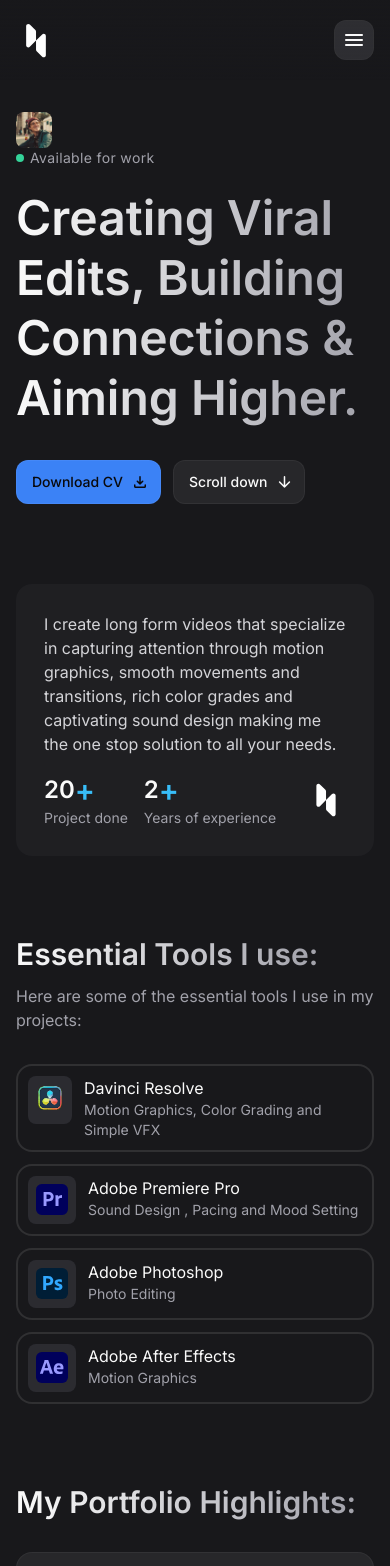
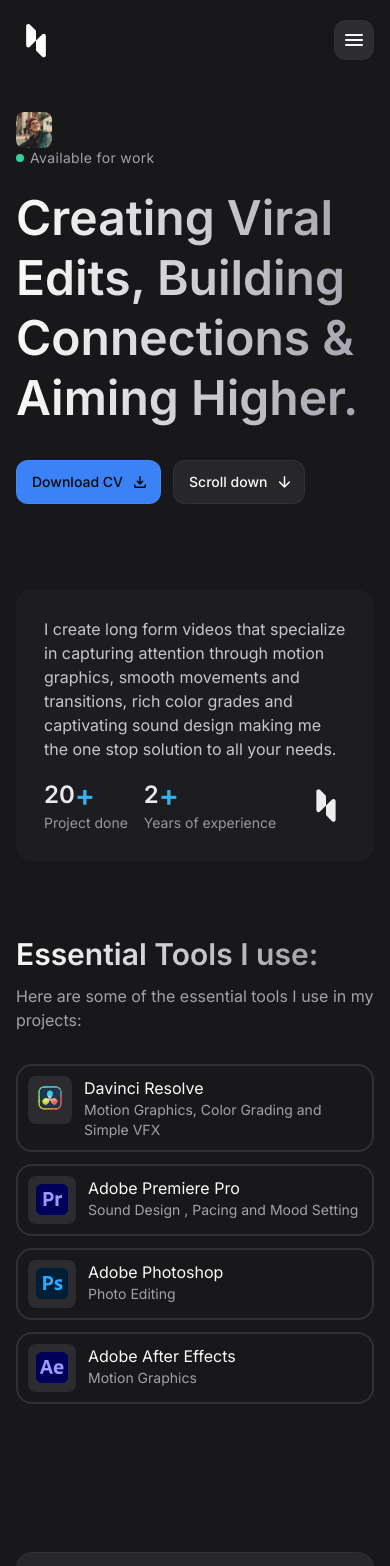
Before and after one commit to Snehdoshi/Portfolio-Website, a React (Vite) app: page / in a window 390 px wide. Shown: the top 1566 px of the page. Built offline with nearby package versions, Linux system fonts and the light colour scheme.

Commit message:
Adding the GSAP animation

```diff
--- a/package.json
+++ b/package.json
@@ -10,6 +10,8 @@
     "preview": "vite preview"
   },
   "dependencies": {
+    "@gsap/react": "^2.1.2",
+    "gsap": "^3.13.0",
     "lenis": "^1.3.4",
     "prop-types": "^15.8.1",
     "react": "^19.1.0",
--- a/src/App.jsx
+++ b/src/App.jsx
@@ -1,4 +1,7 @@
 import { ReactLenis, useLenis } from 'lenis/react'
+import { gsap } from "gsap";
+import { ScrollTrigger } from "gsap/ScrollTrigger";
+import { useGSAP } from '@gsap/react';
 import Header from "./components/Header"
 import Hero from "./components/Hero"
 import About from "./components/About"
@@ -8,8 +11,31 @@ import Review from "./components/Review"
 import Contact from "./components/Contact"
 import Footer from "./components/Footer"
 
+gsap.registerPlugin(useGSAP , ScrollTrigger);
+
+
+
 
 const App =  () => {
+
+  useGSAP(() => {
+  const elements = gsap.utils.toArray('.reveal-up');
+  elements.forEach((element) => {
+    gsap.to(element , {
+      scrollTrigger: {
+        trigger: element ,
+        start: '-200 bottom',
+        end: 'bottom 80%',
+        scrub: true
+      },
+      y: 0,
+      opacity: 1,
+      duration: 1,
+      ease: 'power2.out'
+    })
+  });
+});
+
   return (
     <ReactLenis root>
     <Header />
--- a/src/components/About.jsx
+++ b/src/components/About.jsx
@@ -16,7 +16,7 @@ const About = () => {
   return (
   <section id="about" className="section">
     <div className="container">
-        <div className="bg-zinc-800/50 p-7 rounded-2xl md:p-12">
+        <div className="bg-zinc-800/50 p-7 rounded-2xl md:p-12 reveal-up">
           <p className="text-zinc-300 mb-4 md:mb-8 md:text-xl md:max-w-[60ch]">
            I create long form videos that specialize in capturing attention through motion graphics, smooth movements and transitions, rich color grades and captivating sound design making me the one stop solution to all your needs.
         </p>
--- a/src/components/Work.jsx
+++ b/src/components/Work.jsx
@@ -48,7 +48,7 @@ const Work = () => {
     className="section">
 
       <div className="container">
-        <h2 className="headline-2 mb-8">
+        <h2 className="headline-2 mb-8 reveal-up">
           My Portfolio Highlights:
         </h2>
 
@@ -60,6 +60,7 @@ const Work = () => {
               title={title}
               tags={tags}
               projectLink={projectLink}
+              classes="reveal-up"
               />
           ))}
         </div>
--- a/src/index.css
+++ b/src/index.css
@@ -112,3 +112,6 @@ body {
 .text-field::placeholder {
   @apply text-zinc-400
 }
+.reveal-up{
+  @apply translate-y-20 opacity-0
+}
```
Also changed, not shown: 1 other file (tests, documents, lock files or other folders).
